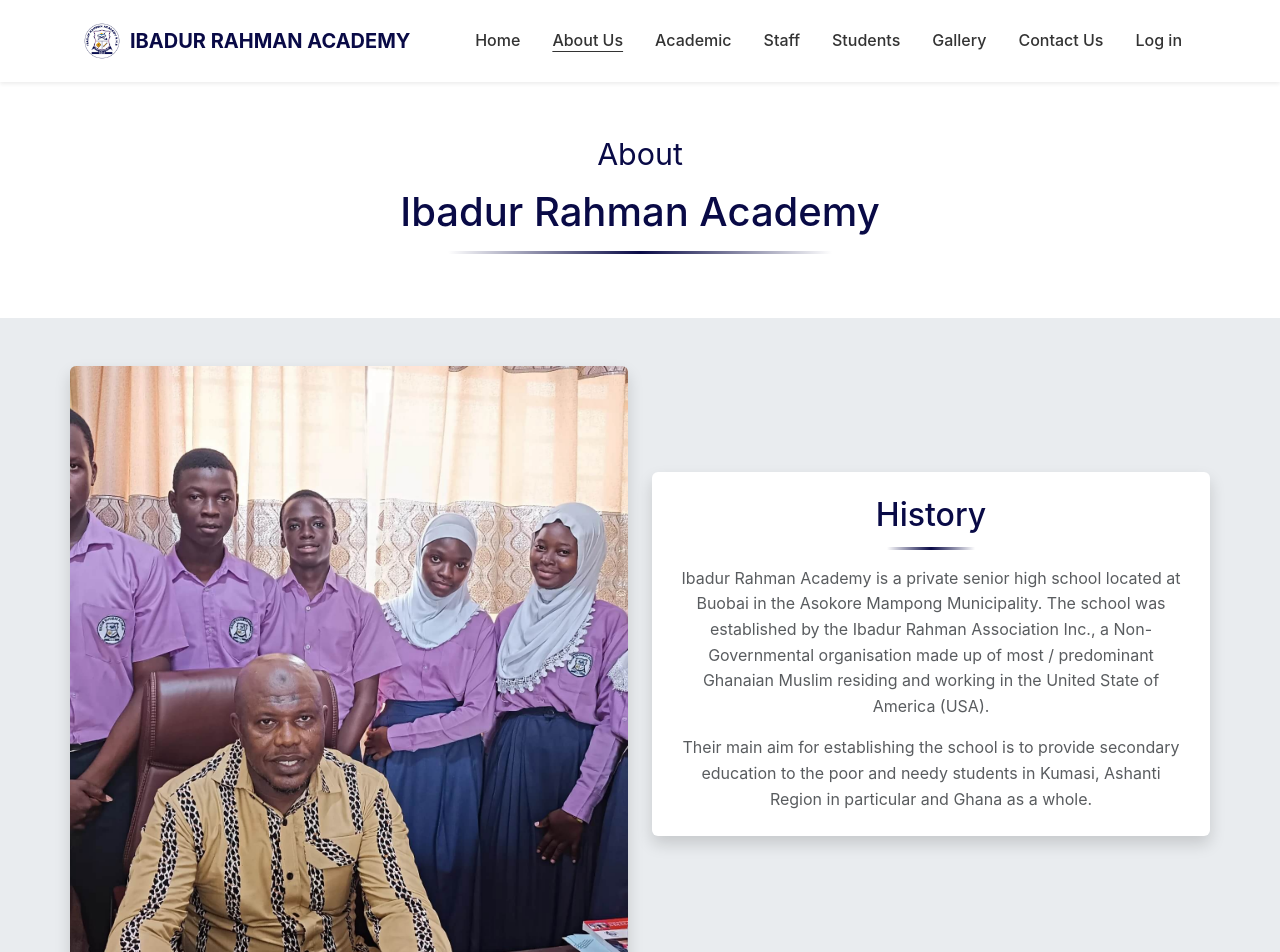
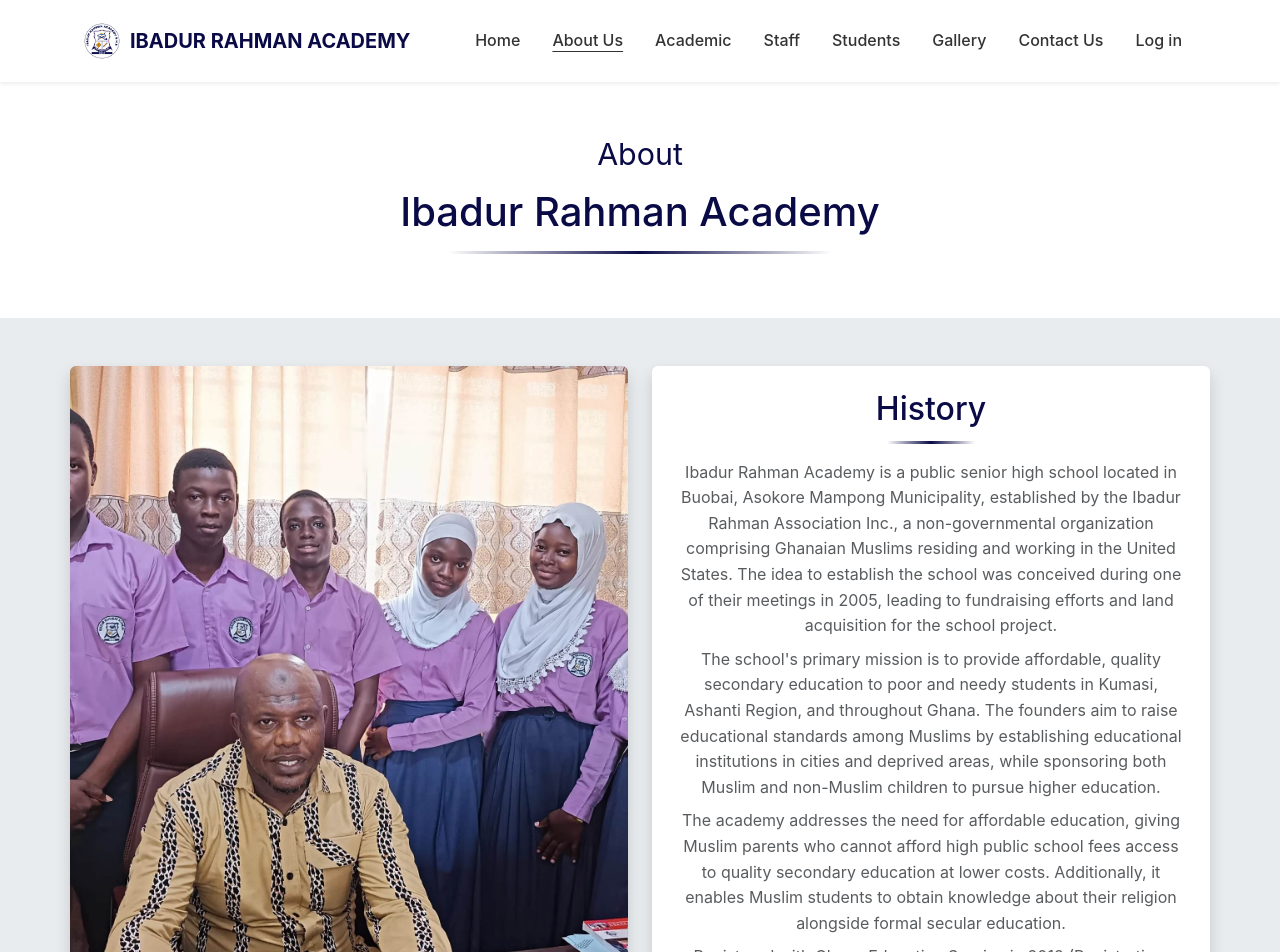
Before and after one commit to AmurdAmzer/IbassWeb-Redesign, a Next.js app in the folder frontend/: page /about-us in a window 1280 px wide. Shown: the top 952 px of the page. Built offline with nearby package versions, Linux system fonts and the light colour scheme.

Commit message:
completed the history card

```diff
--- a/frontend/src/app/about-us/page.js
+++ b/frontend/src/app/about-us/page.js
@@ -66,8 +66,8 @@ export default function AboutUsPage() {
       </section>
 
       <section className="py-5" style={{backgroundColor: '#e9ecef'}}>
-        <Container className="px-4 px-md-0">
-          <Row className="align-items-center">
+        <Container className="px-3 px-md-0">
+          <Row className="align-items-stretch">
             <Col lg={6} md={12} className="mb-4 mb-lg-0 order-2 order-lg-1">
                 <img
                     src="/images/about-us.jpg"
@@ -96,11 +96,17 @@ export default function AboutUsPage() {
                       }}>
                         History
                       </h2>
-                      <p className="mb-3 text-muted">
-                        Ibadur Rahman Academy is a private senior high school located at Buobai in the Asokore Mampong Municipality. The school was established by the Ibadur Rahman Association Inc., a Non-Governmental organisation made up of most / predominant Ghanaian Muslim residing and working in the United State of America (USA).
+                      <p className="mb-2 text-muted">
+                      Ibadur Rahman Academy is a public senior high school located in Buobai, Asokore Mampong Municipality, established by the Ibadur Rahman Association Inc., a non-governmental organization comprising Ghanaian Muslims residing and working in the United States. The idea to establish the school was conceived during one of their meetings in 2005, leading to fundraising efforts and land acquisition for the school project.
                       </p>
-                      <p className="mb-0 text-muted">
-                        Their main aim for establishing the school is to provide secondary education to the poor and needy students in Kumasi, Ashanti Region in particular and Ghana as a whole.
+                      <p className="mb-2 text-muted">
+                      The school's primary mission is to provide affordable, quality secondary education to poor and needy students in Kumasi, Ashanti Region, and throughout Ghana. The founders aim to raise educational standards among Muslims by establishing educational institutions in cities and deprived areas, while sponsoring both Muslim and non-Muslim children to pursue higher education.
+                      </p>
+                      <p className="mb-2 text-muted">
+                      The academy addresses the need for affordable education, giving Muslim parents who cannot afford high public school fees access to quality secondary education at lower costs. Additionally, it enables Muslim students to obtain knowledge about their religion alongside formal secular education.
+                      </p>
+                      <p className="mb-2 text-muted">
+                      Registered with Ghana Education Service in 2012 (Registration: AR/KM-K/S.H.S/P1068), the school officially began operations in the 2013/2014 academic year. It has been led by Mr. Alhaji A.A. Darmanu, Madam Nima Abdul Rahman (resigned 2019), and Abdul Jamal Adam (until January 2022). The school holds West African School Certificate Examination Centre Number 0051610.
                       </p>
                     </Card.Body>
                   </Card>
@@ -114,7 +120,7 @@ export default function AboutUsPage() {
 
       {        /* Mission and Vision Section */ }
         <section className="py-5">
-            <Container className="px-4 px-md-0">
+            <Container className="px-3 px-md-0">
                 <Row className="text-center">
                     <Col>
                     <h2 className="mb-4" style={{
```
Lines whose indentation alone changed are shown as unchanged.
